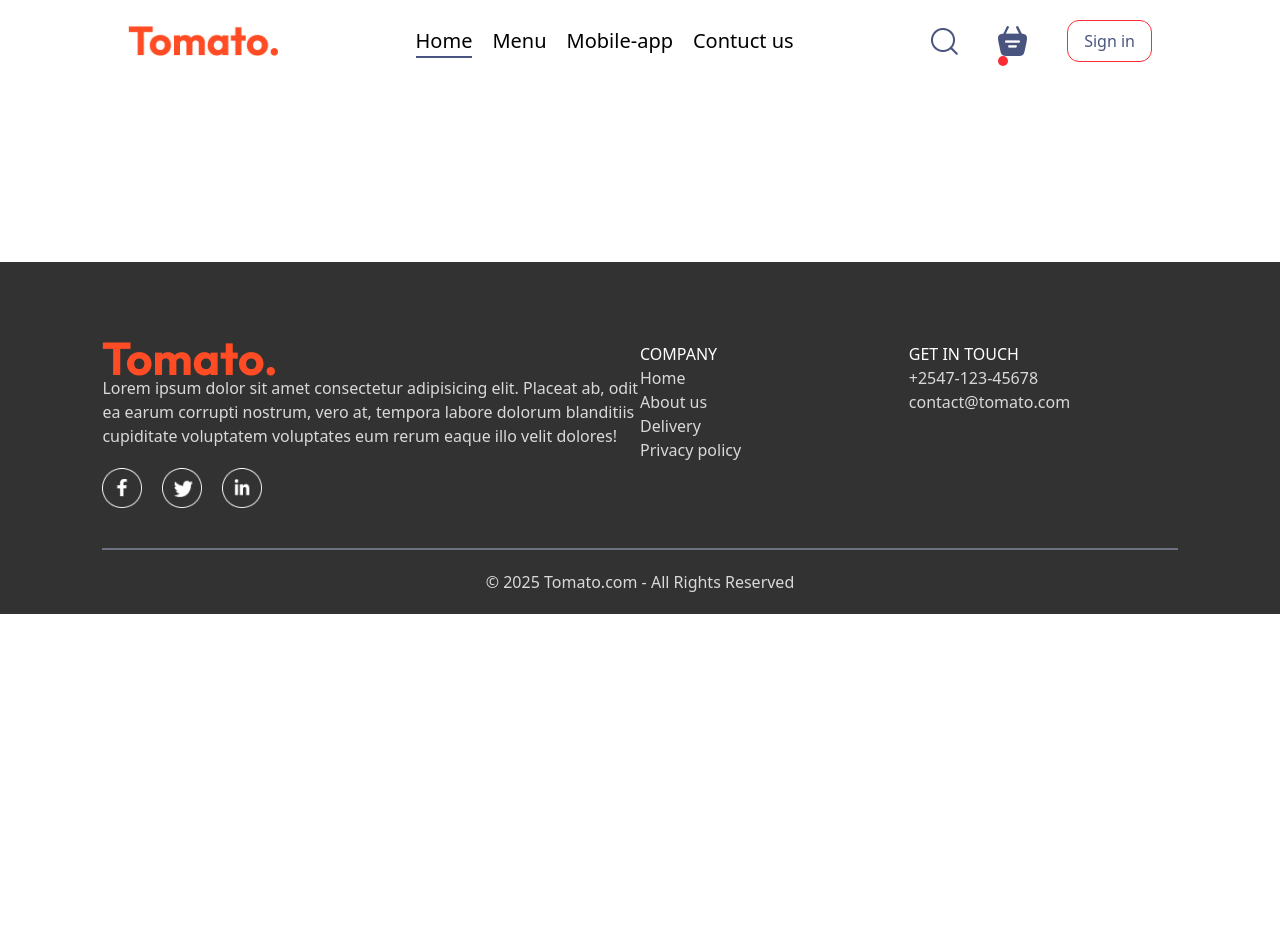
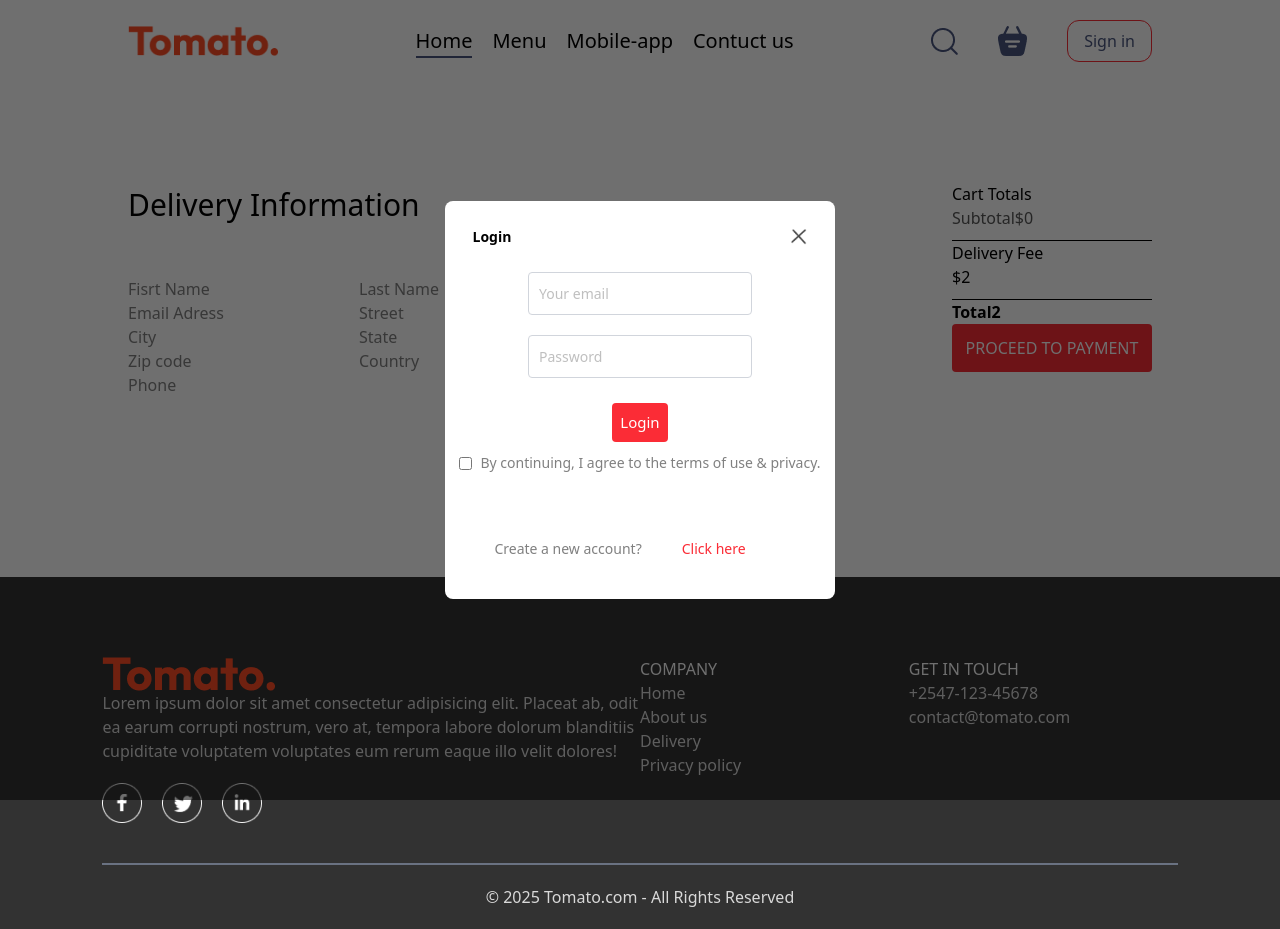
Before and after one commit to Eugene-misiko/CapsFoodapp-react, a React (Vite) app: page /order in a window 1280 px wide. Both pictures are taken after a click on the button "Sign in". Before the commit the page ends 800 px from the top, so only its background shows below. Built offline with nearby package versions, Linux system fonts and the light colour scheme.

Commit message:
form input on placeorder component ,menu styled with tailwind css

```diff
--- a/src/App.jsx
+++ b/src/App.jsx
@@ -4,17 +4,25 @@ import Navbar from "./Components/Navbar"
 import { BrowserRouter as Router, Routes, Route } from "react-router-dom"
 import PlaceOder from "./Components/PlaceOder"
 import Footer from "./Components/Footer"
+import ExploreMenu from "./Components/ExploreMenu"
+import AppDownload from "./Components/AppDownload"
+import { useState } from "react"
+import Login from "./Components/Login"
 
 
 
 function App() {
-
+  const [showLogin,setShowLogin] = useState(false)
 
   return (
     <>
+    {showLogin?<Login setShowLogin={setShowLogin}/>:<></>}
     <div className="w-[80%] m-auto">
-       <Navbar />
+       <Navbar setShowLogin={setShowLogin} />
        <Routes>
+        <Route path="/menu" element={<ExploreMenu/>}/>
+        <Route path="/contuct-us" element={<AppDownload/>}/>
+        <Route path="/mobile-app" element={<AppDownload/>}/>
         <Route path="/" element={<Home/>}/>
         <Route path="/cart" element={<Cart/>}/>
         <Route path="/order" element={<PlaceOder/>}/>
--- a/src/Components/AppDownload.jsx
+++ b/src/Components/AppDownload.jsx
@@ -1,15 +1,18 @@
 import React from 'react'
 import { assets } from '../assets/assets'
 
+
 const AppDownload = () => {
   return (
-    <div className='mx-auto m-[100px] text-center '>
+
+    <div className='mx-auto m-[100px] text-center  '>
       <p className='font-bold'>For Better Experince Download <br /> Tomato</p>
       <div className="flex justify-center mt-8 gap-8">
         <img className=' max-w-[180px] cursor-pointer transform hover:scale-105 transition-transform duration-300' src={assets.play_store} alt="" />
         <img className=' max-w-[180px] cursor-pointer transform hover:scale-105 transition-transform duration-300' src={assets.app_store} alt="" />
       </div>
     </div>
+
   )
 }
 
--- a/src/Components/Cart.jsx
+++ b/src/Components/Cart.jsx
@@ -1,9 +1,77 @@
-import React from 'react'
+import React, { useContext } from 'react'
+import { StoreContext } from './Store'
+import { useNavigate } from 'react-router-dom'
 
 const Cart = () => {
+
+  const{cartItems,food_list,removeFromCart,getTotalCartAmount} = useContext(StoreContext)
+  const navigate = useNavigate()
   return (
-    <div>
+    <div className='mt-[100px]'>
+      <div className="">
+        <div className="grid grid-cols-[1fr_1.5fr_1fr_1fr_1fr_0.5fr] items-center text-gray-500 text-[max(1vw,12px)]">
+          <p>Items</p>
+          <p>Title</p>
+          <p>Price</p>
+          <p>Quantity</p>
+          <p>Total</p>
+          <p>Remove</p>
+        </div>
+        <br />
+        <hr />
+        {food_list.map((item,index)=>{
+            if(cartItems[item._id]>0){
+              return(
+                <div>
+                  <div className='mt-[10px] m-[0px] text-black'>
+                   <img className='w-[50px]' src={item.image} alt="" />
+                   <p>{item.name}</p>
+                   <p>${item.price}</p>
+                   <p>{cartItems[item._id]}</p>
+                   <p>${item.price*cartItems[item._id]}</p>
+                   <p onClick={()=>removeFromCart(item._id)} className='cursor-pointer'>x</p>
+                </div>
+                <hr className='h-[1px] bg-[#e2e2e2] border-none'/>
+                </div>
 
+              )
+            }
+        })}
+
+      </div>
+      <div className="mt-[80px] justify-space-between flex gap-[max(12vw,20px)]">
+        <div className='flex-1 flex flex-col'>
+          <h2>Cart Totals</h2>
+          <div>
+            <div className="flex justify-space-between text-[#555]">
+              <p>Subtotal</p>
+              <p>${getTotalCartAmount()}</p>
+            </div>
+            <hr className='mt-[10px] m-[0px]'/>
+            <div className="">
+              <p>Delivery Fee</p>
+              <p>${2}</p>
+            </div>
+            <hr className='mt-[10px] m-[0px]'/>
+            <div className="">
+              <b>Total</b>
+              <b>{getTotalCartAmount()+2}</b>
+            </div>
+          </div>
+          <button onClick={()=>navigate('/order')} className='border-none text-white bg-red-500
+           w-[max(15vw,200px)] py-[12px] pl-[0px] rounded-[4px]
+            cursor-pointer'>PROCEED TO CHECKOUT</button>
+        </div>
+        <div className="flex-1">
+          <div>
+            <p className='text-[#555]'>If you have a promo code, Enter it here</p>
+            <div className='mt-[10px] flex justify-space-between items-center bg-[#555] rounded-[4px]'>
+              <input className='bg-transparent border-none outline-none pl-[10px]' type="text" placeholder='promo code'/>
+              <button className='w-max[(10vw,150px)] p-[12px] bg-black border-none text-white rounded-[4px]'>Submit</button>
+            </div>
+          </div>
+        </div>
+      </div>
     </div>
   )
 }
--- a/src/Components/ExploreMenu.jsx
+++ b/src/Components/ExploreMenu.jsx
@@ -1,8 +1,12 @@
 import React from 'react';
 import { menu_list } from '../assets/assets';
 
+
+
 const ExploreMenu = ({ category, setCategory }) => {
+
   return (
+
     <div className='flex flex-col gap-[20px]'>
       <h1 className='text-[#262626] font-bold'>Explore our menu</h1>
       <p className='max-w-[60%] text-[#808080]'>
@@ -38,7 +42,9 @@ const ExploreMenu = ({ category, setCategory }) => {
       </div>
 
       <hr className='my-[10px] h-[2px] bg-[#e2e2e2] border-none' />
+
     </div>
+
   );
 };
 
--- a/src/Components/FoodItem.jsx
+++ b/src/Components/FoodItem.jsx
@@ -1,6 +1,7 @@
 import React, { useContext } from 'react'
 import { assets } from '../assets/assets'
 import { StoreContext } from './Store'
+
 
 const FoodItem = ({id,name,price,description,image}) => {
 
--- a/src/Components/Header.jsx
+++ b/src/Components/Header.jsx
@@ -1,6 +1,7 @@
 
 import React from 'react';
 import header_img from '../assets/header_img.png';
+import { Link } from 'react-router-dom';
 
 const Header = () => {
   return (
@@ -23,11 +24,11 @@ const Header = () => {
           with the finest ingredients to satisfy your dining experience — one
            delicious meal at a time.
         </p>
-        <button className="bg-[#747474] hover:bg-gray-600
+        <Link to='/menu' className="bg-[#747474] hover:bg-gray-600
         text-white font-semibold px-6 py-2 rounded-[50px]
         cursor-pointer">
           View Menu
-        </button>
+        </Link>
       </div>
     </div>
   );
--- /dev/null
+++ b/src/Components/Login.jsx
@@ -0,0 +1,37 @@
+import React, { useState } from 'react'
+import { assets } from '../assets/assets'
+
+const Login = ({setShowLogin}) => {
+
+    const [currState,setCurrState] = useState("Login")
+  return (
+    <div className='absolute z-[1] w-full h-full bg-[#00000090] grid'>
+      <form  className=' mx-auto place-items-center my-auto
+        w-[max(23vw,390px)] text-[#808080] bg-white flex
+        flex-col gap-[25px] pt-[25px] pr-[0px] rounded-[8px] text-[14px]
+         animate-[fadeIn_0.5s_ease-in-out] '>
+        <div className='flex justify-space-between items-center text-black gap-70'>
+            <h2 className='font-bold'>{currState}</h2>
+            <img className='w-[16px] cursor-pointer' onClick={()=>setShowLogin(false)} src={assets.cross_icon} alt="" />
+        </div>
+        <div className='flex flex-col gap-[20px]'>
+            {currState==="Login"?<></>:<input type="text" placeholder='Your name' required/>}
+            <input className='outline-none border border-gray-300 rounded-[4px] p-[10px]' type="email" placeholder='Your email' required/>
+            <input className='outline-none border border-gray-300 rounded-[4px] p-[10px]' type="password" placeholder='Password' required />
+        </div>
+        <button className='border-none p-[8px] rounded-[4px] text-white bg-red-500 text-[15px] cursor-pointer'>{currState==="Sign Up"?"Create account":"Login"}</button>
+        <div className='flex items-start gap-[8px] mt-[-15px]'>
+            <input className='mt-[5px]'  type="checkbox" required/>
+            <p>By continuing, I agree to the terms of use & privacy.</p>
+        </div>
+        {currState==="Login"?
+         <p className='m-10'>Create a new account?<span onClick={()=>setCurrState("Sign Up")} className='cursor-pointer text-red-500 font-medium m-10 font-medium'>Click here</span></p>
+      :<p className=' m-10'>Already have an account?<span onClick={()=>setCurrState("Login")} className='cursor-pointer text-red-500 font-medium   m-10 font-medium'>Login here</span></p>}
+
+
+      </form>
+    </div>
+  )
+}
+
+export default Login
--- a/src/Components/Navbar.jsx
+++ b/src/Components/Navbar.jsx
@@ -1,17 +1,20 @@
-import React, { useState } from 'react';
+import React, { useContext, useState } from 'react';
 import logo from '../assets/logo.png';
 import basket_icon from '../assets/basket_icon.png';
 import search_icon from '../assets/search_icon.png';
 import { Link } from 'react-router-dom';
+import { StoreContext } from './Store';
 
-const Navbar = () => {
+const Navbar = ({setShowLogin}) => {
   const [menu, setMenu] = useState("home");
+
+  const {getTotalCartAmount} = useContext(StoreContext)
 
   const isActive = (link) => menu === link ? 'border-b-2 border-[#49557e] pb-[2px]' : 'pb-[2px]';
 
   return (
     <div className="py-5 flex justify-between items-center">
-      <img src={logo} alt="Logo" className='w-[150px]' />
+     <Link to='/'><img src={logo} alt="Logo" className='w-[150px]' /></Link>
 
       <ul className="flex text-grey-500 gap-5 text-xl">
         <li>
@@ -27,7 +30,7 @@ const Navbar = () => {
           <Link
             onClick={() => setMenu("menu")}
             className={isActive("menu")}
-            to='/'
+            to='/menu'
           >
             Menu
           </Link>
@@ -55,10 +58,9 @@ const Navbar = () => {
       <div className="flex items-center gap-10 text-base">
         <img src={search_icon} alt="Search" />
         <div className='relative'>
-          <img src={basket_icon} alt="Basket" />
-          <div className=' absolute min-w-[10px]
-          min-h-[10px] bg-red-500 rounded-[5px]
-          t-[-8px] r-[-8px]'></div>
+         <Link to='/Cart'><img src={basket_icon} alt="Basket" /></Link>
+          <div className={getTotalCartAmount()===0?"":"absolute min-w-[10px] min-h-[10px] bg-red-500 rounded-[5px]  t-[-8px] r-[-8px]"}
+         ></div>
         </div>
         <button className="
             bg-transparent
@@ -71,7 +73,7 @@ const Navbar = () => {
             transition
             duration-300
             font-medium"
-          >
+          onClick={()=>setShowLogin(true)} >
             Sign in
        </button>
 
--- a/src/Components/PlaceOder.jsx
+++ b/src/Components/PlaceOder.jsx
@@ -1,10 +1,54 @@
-import React from 'react'
+import React, { useContext } from 'react'
+import { StoreContext } from './Store'
 
 const PlaceOder = () => {
+
+  const {getTotalCartAmount} = useContext(StoreContext)
   return (
-    <div>
-
-    </div>
+    <form className='flex items-start justify-space-between gap-[50px] mt-[100px]'>
+        <div className="w-full w-max[(30%,500px)]">
+          <p className="text-[30px] font-medium mb-[50px] ">Delivery Information</p>
+          <div className="">
+            <input type="text"  placeholder='Fisrt Name'/>
+            <input type="text"  placeholder='Last Name'/>
+          </div>
+          <input type="email" placeholder='Email Adress'/>
+          <input type="text" placeholder='Street'/>
+           <div className="">
+            <input type="text"  placeholder='City'/>
+            <input type="text"  placeholder='State'/>
+          </div>
+           <div className="">
+            <input type="text"  placeholder='Zip code'/>
+            <input type="text"  placeholder='Country'/>
+          </div>
+          <input type="text" placeholder='Phone'/>
+        </div>
+        <div className="">
+             <div className='flex-1 flex flex-col'>
+          <h2>Cart Totals</h2>
+          <div>
+            <div className="flex justify-space-between text-[#555]">
+              <p>Subtotal</p>
+              <p>${getTotalCartAmount()}</p>
+            </div>
+            <hr className='mt-[10px] m-[0px]'/>
+            <div className="">
+              <p>Delivery Fee</p>
+              <p>${2}</p>
+            </div>
+            <hr className='mt-[10px] m-[0px]'/>
+            <div className="">
+              <b>Total</b>
+              <b>{getTotalCartAmount()+2}</b>
+            </div>
+          </div>
+          <button  className='border-none text-white bg-red-500
+           w-[max(15vw,200px)] py-[12px] pl-[0px] rounded-[4px]
+            cursor-pointer'>PROCEED TO PAYMENT</button>
+        </div>
+        </div>
+    </form>
   )
 }
 
--- a/src/Components/Store.jsx
+++ b/src/Components/Store.jsx
@@ -19,15 +19,26 @@ const StoreContextProvider = (props) => {
   const removeFromCart = (itemId) => {
     setCartItems((prev)=>({...prev,[itemId]:prev[itemId]-1}))
   }
-  useEffect(()=>{
-    console.log(cartItems)
-  }, [cartItems])
+
+  const getTotalCartAmount = ()=>{
+    let totalAmount = 0;
+    for(const item in cartItems) {
+      if (cartItems[item>0]) {
+        let itemInfo = food_list.find((product)=>product._id === item);
+      totalAmount += itemInfo.price* cartItems[item];
+      }
+    }
+    return totalAmount;
+  }
+
+
     const contextValue = {
       food_list,
       cartItems,
       setCartItems,
       addToCart,
-      removeFromCart
+      removeFromCart,
+      getTotalCartAmount
     }
 
 
```
